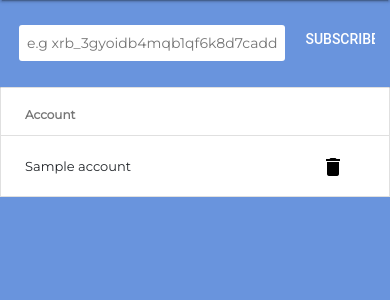
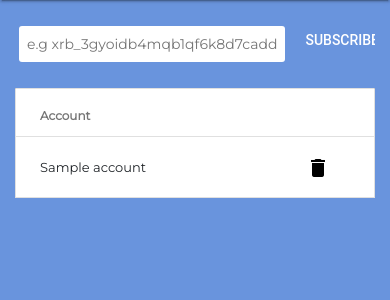
Before and after one commit to benjefferies/nanonotifyaccount, a Flask app: template app/templates/subscribe.html in a window 390 px wide. Shown: the part 56-356 px from the top of the page. Run offline with Flask 2, Linux system fonts and the light colour scheme; the template is opened without the code that fills it: most values are stand-ins (such as "Sample title", 1, 10 or a date in 2020); some libraries are stand-ins or nearby versions.

Commit message:
made subscribe responsive for mobile

```diff
--- a/app/templates/subscribe.html
+++ b/app/templates/subscribe.html
@@ -1,5 +1,4 @@
-{% extends "layouts/base.html" %}
-{% block nav %}
+{% extends "layouts/base.html" %} {% block nav %}
 <div class="mdl-layout mdl-js-layout mdl-layout--fixed-header">
     <header class="mdl-layout__header nav-color">
         <div class="mdl-layout__header-row">
@@ -9,28 +8,25 @@
             <div class="mdl-layout-spacer"></div>
             <nav class="mdl-navigation">
                 <a class="mdl-navigation__link t-white" href="/logout">
-                    <button class="mdl-button mdl-js-button mdl-button--raised t-black bg-white"
-                            data-lpignore="true">
+                    <button class="mdl-button mdl-js-button mdl-button--raised t-black bg-white" data-lpignore="true">
                         Logout
                     </button>
                 </a>
             </nav>
         </div>
     </header>
-    {% if not subscriptions %}
-    {% block jumbotron %}
+    {% if not subscriptions %} {% block jumbotron %}
     <div class="jumbotron bg-white">
         <div class="container">
             <h2 class="t-centre">Welcome to Nanotify!</h2>
             <p class="t-centre">
-                To begin, simply add a Nano address in the textbox below and subscribe. Once you have subscribed to the
-                accounts you’re interested in we immediately begin monitoring the Nano network for pending or received
-                transactions sent to those accounts you have subscribed to.
+                To begin, simply add a Nano address in the textbox below and subscribe. Once you have subscribed to the accounts you’re interested
+                in we immediately begin monitoring the Nano network for pending or received transactions sent to those accounts
+                you have subscribed to.
             </p>
         </div>
     </div>
-    {% endblock %}
-    {% endif %}
+    {% endblock %} {% endif %}
     <main class="mdl-layout__content">
         {% block content %}
         <div class="container">
@@ -39,26 +35,31 @@
                 <div class="col-xs-12 col-md-10 m-t-20">
                     <div class="t-centre">
                         {% if error %}
-                        <p class="error"><strong>{{ error }}</strong></p>
+                        <p class="error">
+                            <strong>{{ error }}</strong>
+                        </p>
                         {% endif %}
                     </div>
+                    <div class="row">
+                        <div class="col"></div>
+                        <div class="col-12">
                             <form class="d-flex" action="subscribe" method="post">
-                        <input class="text-input"
-                               placeholder="e.g xrb_3gyoidb4mqb1qf6k8d7caddqfecnkcpe81cppizupwqxbz8fyu3eubp4rhqq"
-                               type="text" name="account">
+                                <input class="text-input" placeholder="e.g xrb_3gyoidb4mqb1qf6k8d7caddqfecnkcpe81cppizupwqxbz8fyu3eubp4rhqq" type="text"
+                                    name="account">
                                 <input type="hidden" name="action" value="subscribe">
-                        <button type="submit"
-                                class="mdl-button mdl-js-button mdl-js-ripple-effect t-white"
-                                data-lpignore="true">
+                                <button type="submit" class="mdl-button mdl-js-button mdl-js-ripple-effect t-white" data-lpignore="true">
                                     Subscribe
                                 </button>
                             </form>
                         </div>
                         <div class="col"></div>
                     </div>
+                </div>
+                <div class="col"></div>
+            </div>
             <div class="row">
-                <div class="col-md-1"></div>
-                <table class="mdl-data-table mdl-js-data-table col-md-10 m-20">
+                <div class="col-12 table-responsive">
+                    <table class="mdl-data-table mdl-js-data-table max-width m-auto m-t-20">
                         <thead>
                             <tr>
                                 <th class="mdl-data-table__cell--non-numeric">Account</th>
@@ -72,8 +73,7 @@
                                     <form method="post">
                                         <input hidden="hidden" name="account" value="{{ subscription.account }}">
                                         <input type="hidden" name="action" value="delete">
-                                <button type="submit" class="mdl-button mdl-js-button mdl-js-ripple-effect"
-                                        data-lpignore="true">
+                                        <button type="submit" class="mdl-button mdl-js-button mdl-js-ripple-effect" data-lpignore="true">
                                             <i class="material-icons">delete</i>
                                         </button>
                                     </form>
@@ -84,6 +84,7 @@
                     </table>
                 </div>
             </div>
+        </div>
         {% endblock %}
     </main>
 </div>
--- a/static/css/main.css
+++ b/static/css/main.css
@@ -126,11 +126,15 @@ body {
 }
 
 .m-t-20 {
-    margin-top: 20px;
+    margin-top: 20px !important;
 }
 
 .m-20 {
     margin-top: 20px;
+}
+
+.m-auto {
+    margin: auto;
 }
 
 .text-input {
```
Lines whose indentation alone changed are shown as unchanged.
